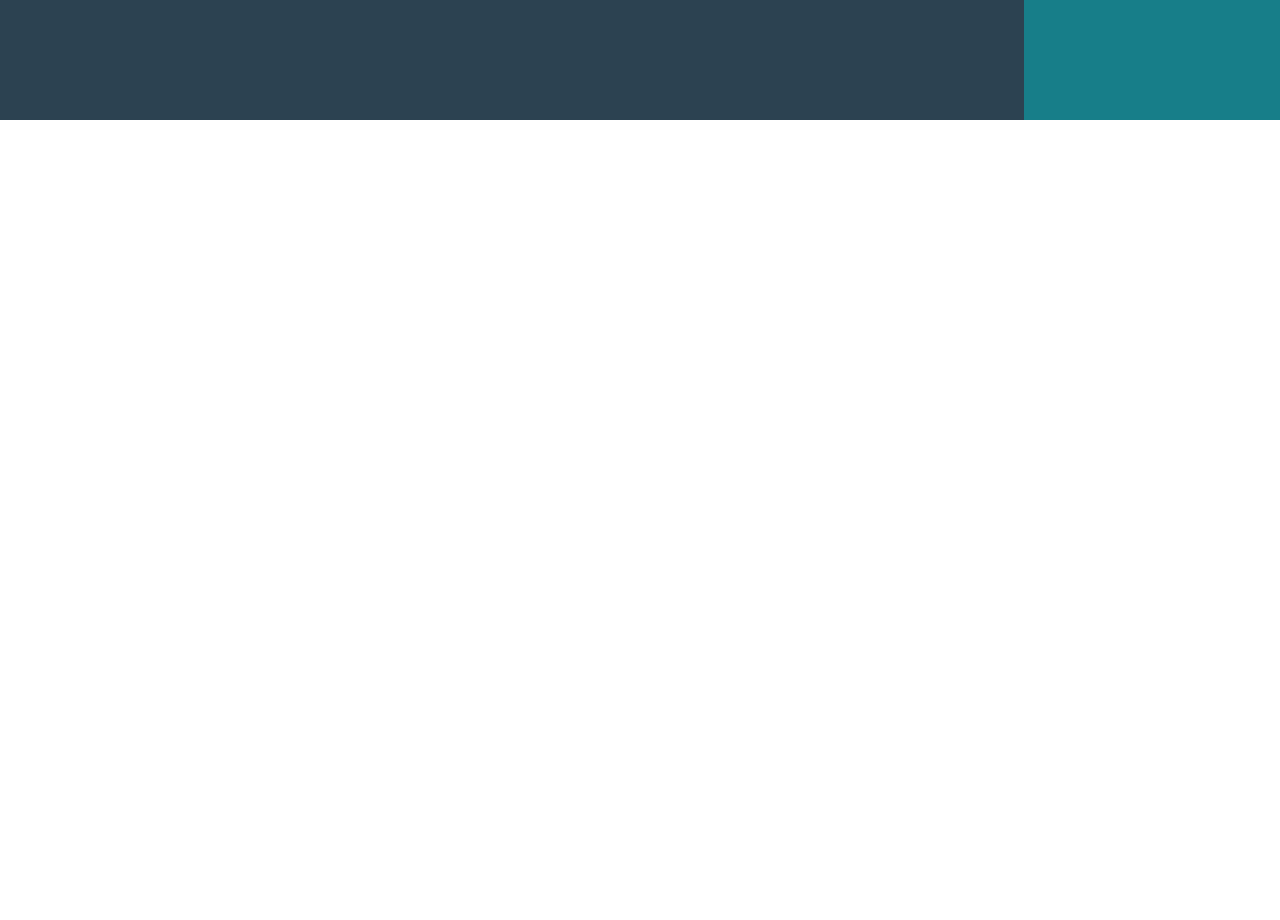
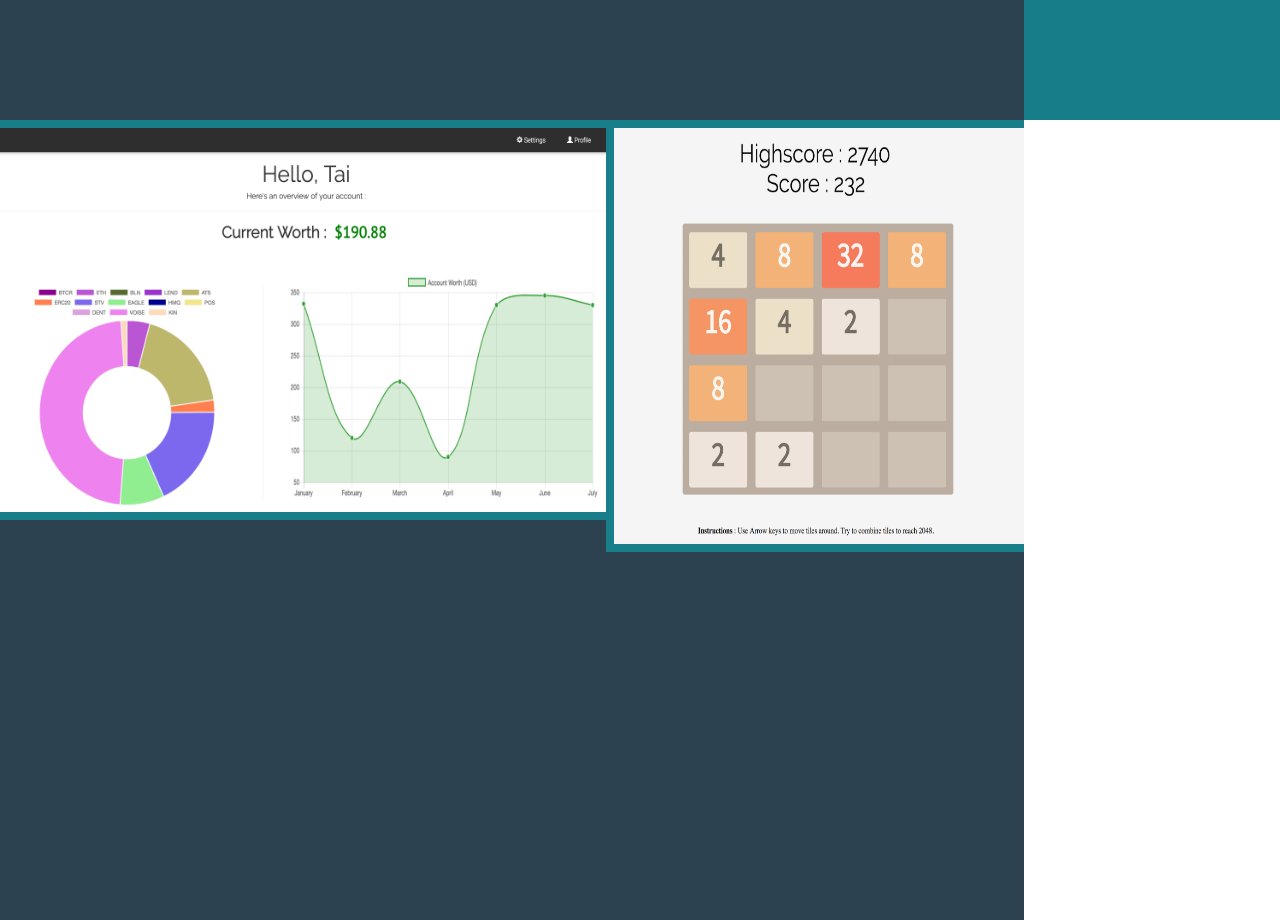
Before and after one commit to taibayard/portfolio, a plain HTML site: page index.html in a window 1280 px wide. Shown: the part 680-1600 px from the top of the page. Drawn offline with nearby package versions, Linux system fonts and the light colour scheme.

Commit message:
basic styling done for project previews

```diff
--- a/css/main.css
+++ b/css/main.css
@@ -94,6 +94,38 @@ html,body{
 /*Start projects page*/
 #projects{
     height:100%;
-    width:20%;
+    width:80%;
+    background-color:var(--primary-color);
+}
+.project-preview-wrapper{
+    width: 100%;
+    height: 100%;
+    position: relative;
+}
+#project-1{
+    width: 60%;
+    height: 48%;
+    border-bottom: 8px solid #187e89;
+    border-top: 8px solid #187e89;
+    display:inline-block;
+    position: absolute;
+    left: 0;
+    top: 0;
+}
+#project-2{
+    display: inline-block;
+    right: 0;
+    top: 0;
+    width: 40%;
+    height: 52%;
+    position: absolute;
+    border-top: 8px solid #187e89;
+    border-left: 8px solid #187e89;
+    border-bottom: 8px solid #187e89;
+}
+.project-preview{
+    width:100%;
+    height:100%;
+    cursor:pointer;
 }
 /*End projects page*/
--- a/index.html
+++ b/index.html
@@ -32,7 +32,13 @@
     </div>
     <!--End Landing Page -->
     <div id="projects">
-
+        <div class="project-preview-wrapper">
+            <div id="project-1">
+                <img src="images/projects/cryptoapp.png" alt="Project Preview Image" class="project-preview">
+            </div>
+            <div id="project-2">
+                <img src="images/projects/2048.png" alt="Project preview image" class="project-preview">
+            </div>
     </div>
 </body>
 </html>
```
Also changed, not shown: images/projects/2048.png (added), images/projects/cryptoapp.png (added), 2 other files.
